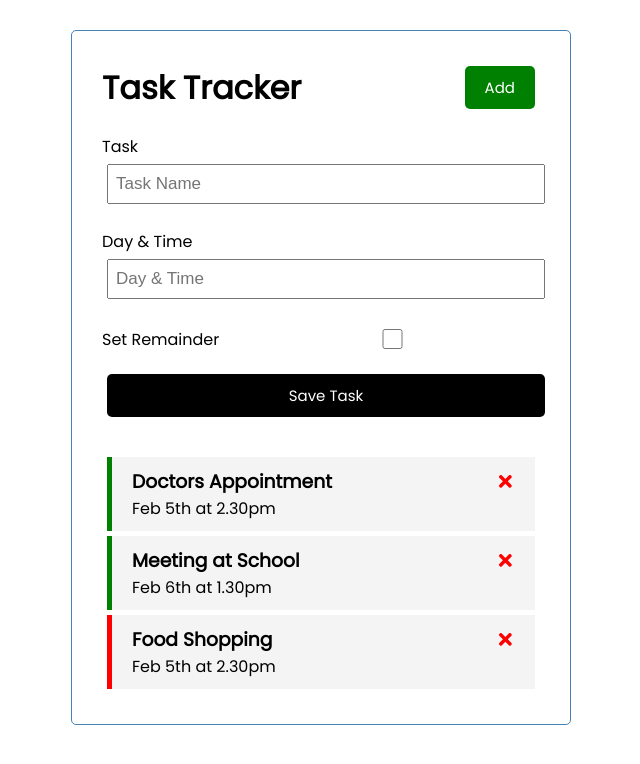
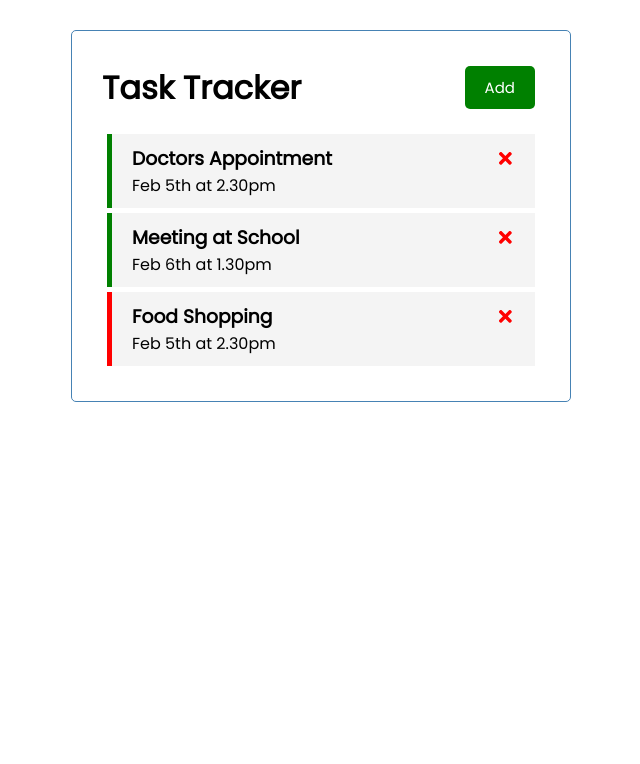
Before and after one commit to ShrayankM/React-Task-Tracker, a React (Create React App) app in the folder react-task-tracker/: page / in a window 1280 px wide. Shown: the top 764 px of the page, without its empty margins (319-959 px from the left). Built offline with nearby package versions, Linux system fonts and the light colour scheme.

Commit message:
completed frontend added tasks

```diff
--- a/react-task-tracker/src/App.js
+++ b/react-task-tracker/src/App.js
@@ -4,6 +4,7 @@ import Tasks from './components/Tasks'
 import AddTask from './components/AddTask'
 
 function App() {
+  const [showAddTask, setShowAddTask] = useState(false)
   const [tasks, setTasks] = useState(
     [{
       id: 1,
@@ -24,6 +25,14 @@ function App() {
       remainder: false,
     }]);
 
+  //TODO Add task
+  const addTask = (task) => {
+    const id = Math.floor(Math.random() * 10) + 1;
+    const newTask = {id, ...task}
+
+    setTasks([...tasks, newTask]);
+  }
+
   //TODO Delete task functionality
   const deleteTask = (id) => {
     setTasks(tasks.filter((task) => task.id !== id));
@@ -36,8 +45,8 @@ function App() {
 
   return (
     <div className = "container">
-      <Header/>
-      <AddTask/>
+      <Header onAdd = {() => (setShowAddTask(!showAddTask))} showAdd = {showAddTask} />
+      {showAddTask ? <AddTask onAdd = {addTask} /> : ''}
       {tasks.length > 0 ? <Tasks tasks = {tasks} onDelete = {deleteTask} onToggle = {toggleRemainder} /> : 'No Tasks To Show'}
     </div>
   );
--- a/react-task-tracker/src/components/AddTask.js
+++ b/react-task-tracker/src/components/AddTask.js
@@ -1,19 +1,44 @@
-const AddTask = () => {
+import { useState } from 'react'
+
+const AddTask = ({ onAdd }) => {
+  const [text, setText] = useState('')
+  const [day, setDay] = useState('')
+  const [remainder, setRemainder] = useState(false)
+
+  const onSubmit = (e) => {
+    e.preventDefault()
+
+    if (!text) {
+        alert('Please enter a task name')
+        return
+    }
+
+    onAdd({text, day, remainder})
+
+    setText('')
+    setDay('')
+    setRemainder(false)
+  }
+
   return (
-    <form className = 'add-form'>
+    <form className = 'add-form' onSubmit = {onSubmit}>
         <div className = 'form-control'>
             <label> Task </label>
-            <input type = 'text' placeholder = 'Task Name' />
+            <input type = 'text' placeholder = 'Task Name' value = {text}
+            onChange ={(e) => (setText(e.target.value))} />
         </div>
 
         <div className = 'form-control'>
             <label> Day & Time </label>
-            <input type = 'text' placeholder = 'Day & Time' />
+            <input type = 'text' placeholder = 'Day & Time' value = {day}
+            onChange = {(e) => (setDay(e.target.value))} />
         </div>
 
         <div className = 'form-control form-control-check'>
             <label> Set Remainder </label>
-            <input type = 'checkbox' />
+            <input type = 'checkbox' value = {remainder}
+            checked = {remainder}
+            onChange = {(e) => (setRemainder(e.currentTarget.checked))} />
         </div>
 
         <input type = 'submit' className = 'btn btn-block' value = 'Save Task' />
--- a/react-task-tracker/src/components/Header.js
+++ b/react-task-tracker/src/components/Header.js
@@ -1,15 +1,14 @@
 import PropTypes from "prop-types";
 import Button from "./Button"
 
-const Header = (props) => {
-  const onClick = () => {
-    console.log("Clicking button");
-  }
-
+const Header = ( {title, onAdd, showAdd} ) => {
   return (
     <header className = 'header'>
-        <h1> {props.title} </h1>
-        <Button color = 'green' text = 'Add' onClick = {onClick} />
+        <h1> {title} </h1>
+        <Button
+        color = {showAdd ? 'red' : 'green'}
+        text = {showAdd ? 'Close' : 'Add'}
+        onClick = {onAdd} />
     </header>
   )
 }
```
